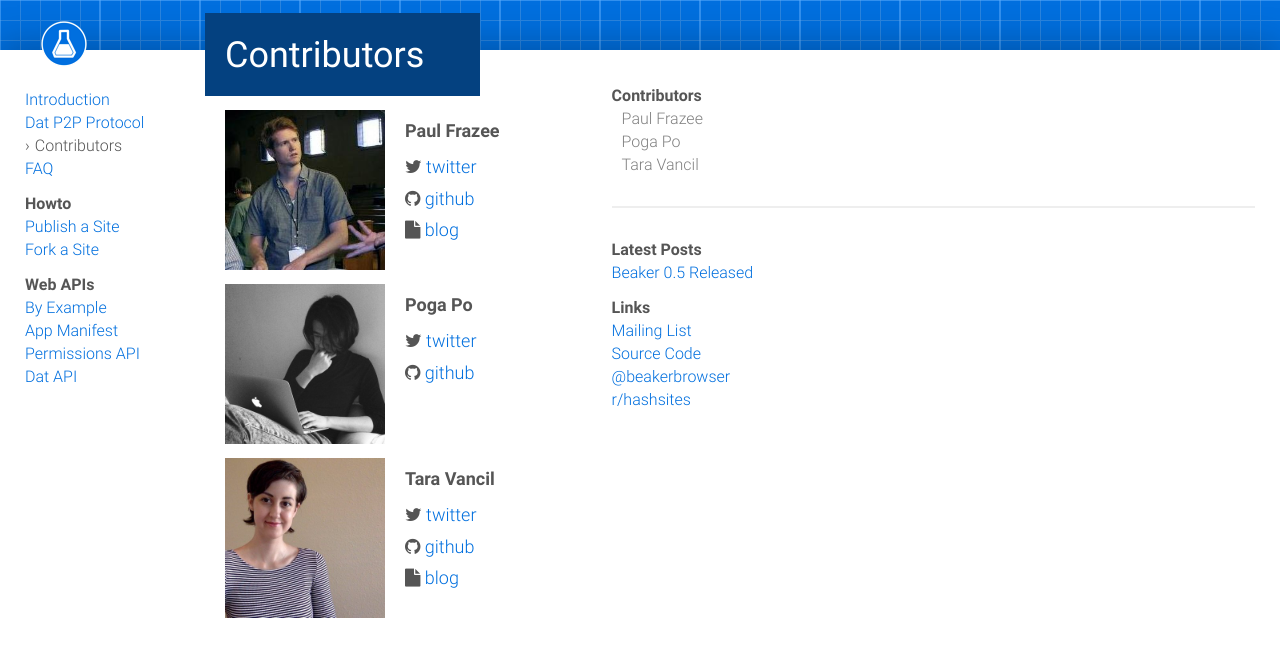
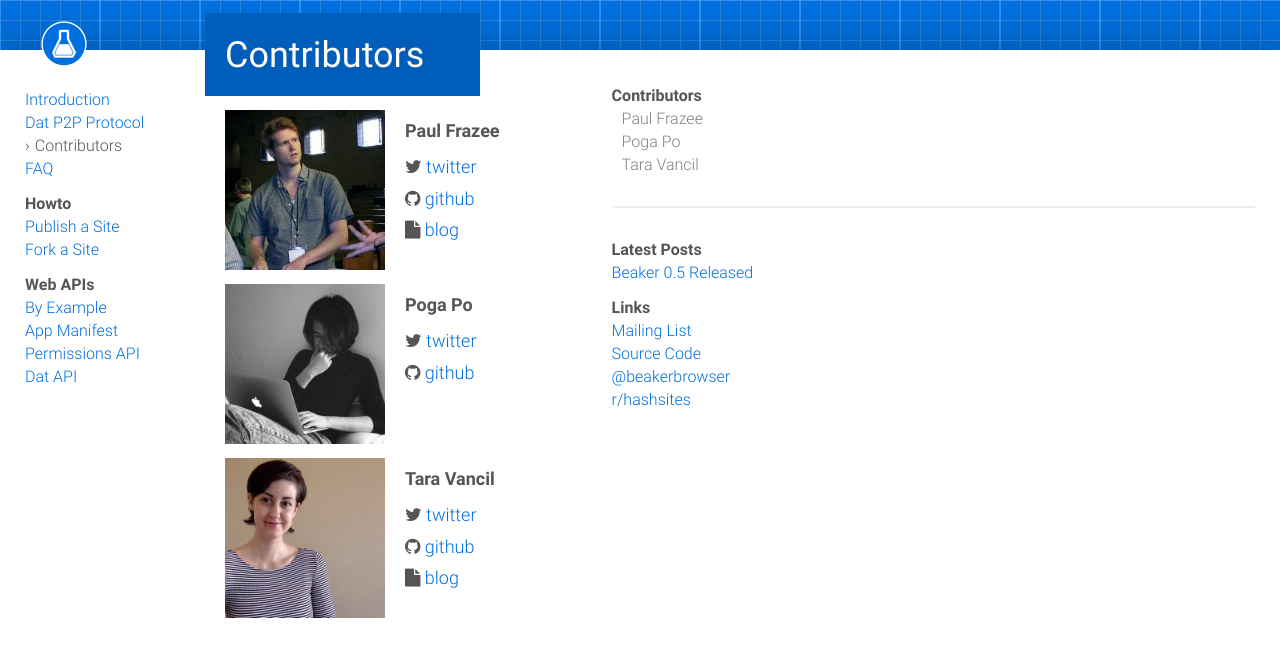
Before and after one commit to beakerbrowser/beakerbrowser.com, a Jekyll site: the page built from _docs/team.md, in a window 1280 px wide and 900 px high. Shown: the top 657 px of the window. Built offline with Jekyll 4.4.1, drawn with Linux system fonts in a browser that asks for light colours.

Commit message:
lighter title bg

```diff
--- a/css/main.scss
+++ b/css/main.scss
@@ -403,7 +403,7 @@
       margin-left: -20px;
       margin-right: -20px;
       color: #fff;
-      background: #044180;
+      background: #015dba;
       padding: 20px;
     }
     h3 small {
```
